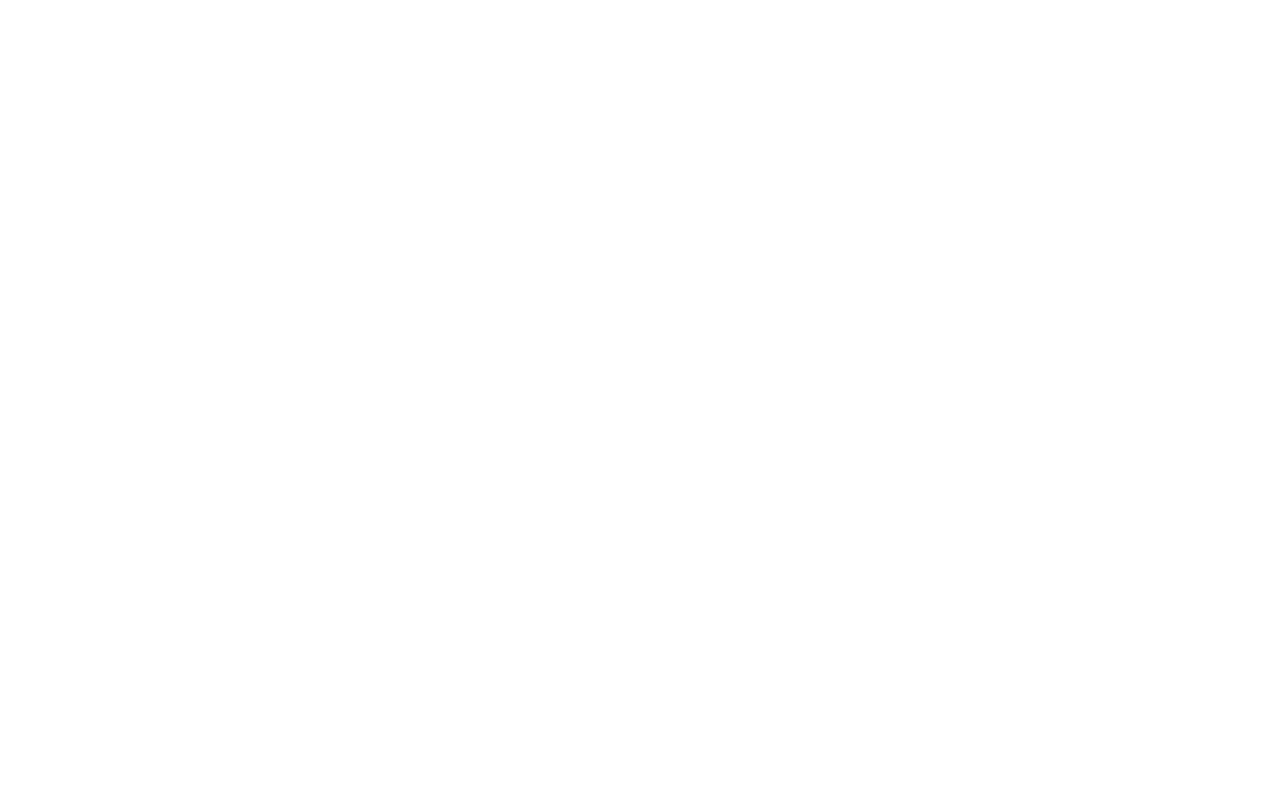
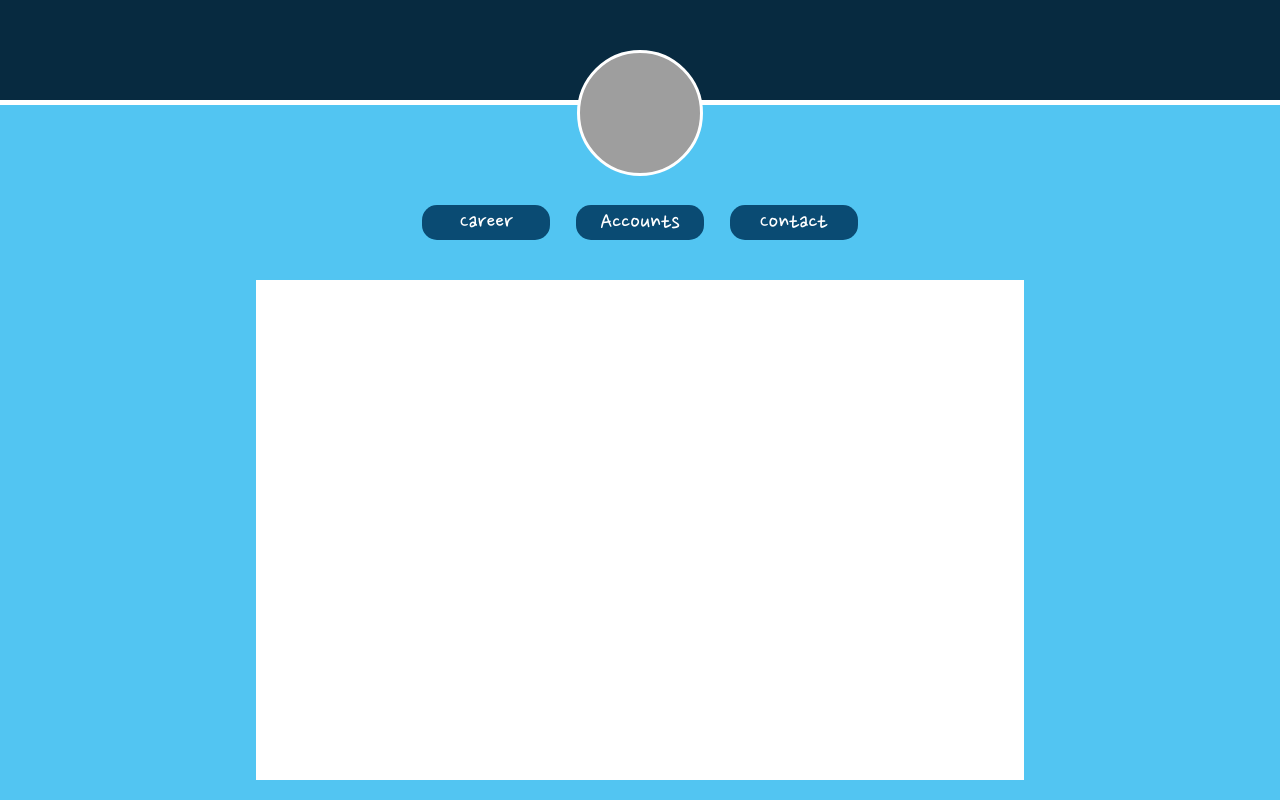
Before and after one commit to yoshihiro4218-ffg/vue-career, a Vue app in the folder vue/: page /career in a window 1280 px wide. Shown: the top 800 px of the page. Built offline with nearby package versions, Linux system fonts and the light colour scheme; grey boxes are pictures that could not be loaded.

Commit message:
env:  clean dir

```diff
--- a/vue/src/App.vue
+++ b/vue/src/App.vue
@@ -1,8 +1,23 @@
 <template>
   <div id="app">
+    <Header/>
     <router-view/>
+    <Footer/>
   </div>
 </template>
+
+<script>
+/* eslint-disable import/no-unresolved */
+import Header from '@/components/Header.vue';
+import Footer from '@/components/Footer.vue';
+
+export default {
+  components: {
+    Header,
+    Footer,
+  },
+};
+</script>
 <style>
   body{
     margin: 0px;
--- a/vue/src/components/Content.vue
+++ b/vue/src/components/Content.vue
@@ -8,13 +8,18 @@
       </div>
     </div>
     <div class="container">
-      <div class="memo"></div>
+      <div class="memo" ref="mm"></div>
     </div>
   </div>
 </template>
 
 <script>
 export default {
+  created() {
+    this.$nextThick(() => {
+      const { mm } = this.$refs;
+    });
+  },
   methods: {
     name() {
 
--- a/vue/src/resorce/content/context_kr.js
+++ /dev/null
@@ -1,6 +0,0 @@
-const content = {};
-content.greet = '안녕하세요,';
-content.name = '저는 김덕구 입니다.';
-
-
-export default content;
--- a/vue/src/router.js
+++ b/vue/src/router.js
@@ -14,5 +14,15 @@
       name: 'career',
       component: Career,
     },
+    {
+      path: '/career',
+      name: 'career',
+      component: Career,
+    },
+    {
+      path: '*',
+      name: 'error',
+      component: Career,
+    },
   ],
 });
--- a/vue/src/views/Career.vue
+++ b/vue/src/views/Career.vue
@@ -1,23 +1,59 @@
 <template>
   <div class="career">
-    <Header/>
-    <Content/>
-    <Footer/>
+    <div class="container">
+      <div id="nav">
+          <button>Career</button>
+          <button>Accounts</button>
+          <button>Contact</button>
+      </div>
+    </div>
+    <div class="container">
+      <div class="memo" ref="mm"></div>
+    </div>
   </div>
 </template>
 
 <script>
-/* eslint-disable import/no-unresolved */
-import Header from '@/components/Header.vue';
-import Footer from '@/components/Footer.vue';
-import Content from '@/components/Content.vue';
 
 export default {
   name: 'home',
-  components: {
-    Header,
-    Content,
-    Footer,
-  },
 };
 </script>
+<style>
+@import url('https://fonts.googleapis.com/css?family=Nanum+Pen+Script&display=swap');
+.career{
+  padding-top:100px;
+  background-color: #52C5F2;
+  min-height: 800px;
+  margin: 5px 0px;
+}
+.container{
+    width:100%;
+    height:100%;
+    display: flex;
+    align-items: center;
+    vertical-align: middle;
+    justify-content: center;
+  }
+.memo{
+  height: 500px;
+  margin: 40px;
+  width: 60vw;
+  background-color: white;
+}
+button{
+  background-color:#0A4B73;
+  color: white;
+  border: none;
+  height: 35px;
+  width: 10vw;
+  min-width: 100px;
+  margin: 0px 1vw;
+  border-radius: 15px;
+  overflow: hidden;
+  font-family: 'Nanum Pen Script', cursive;
+  font-weight: 100;
+  font-size: 25px;
+}
+
+</style>
```
Also changed, not shown: vue/src/resorce/content/context_kr.json (added, +13 -0 lines), vue/src/views/Accounts.vue (added, +13 -0 lines), vue/src/views/Contact.vue (added, +13 -0 lines).
